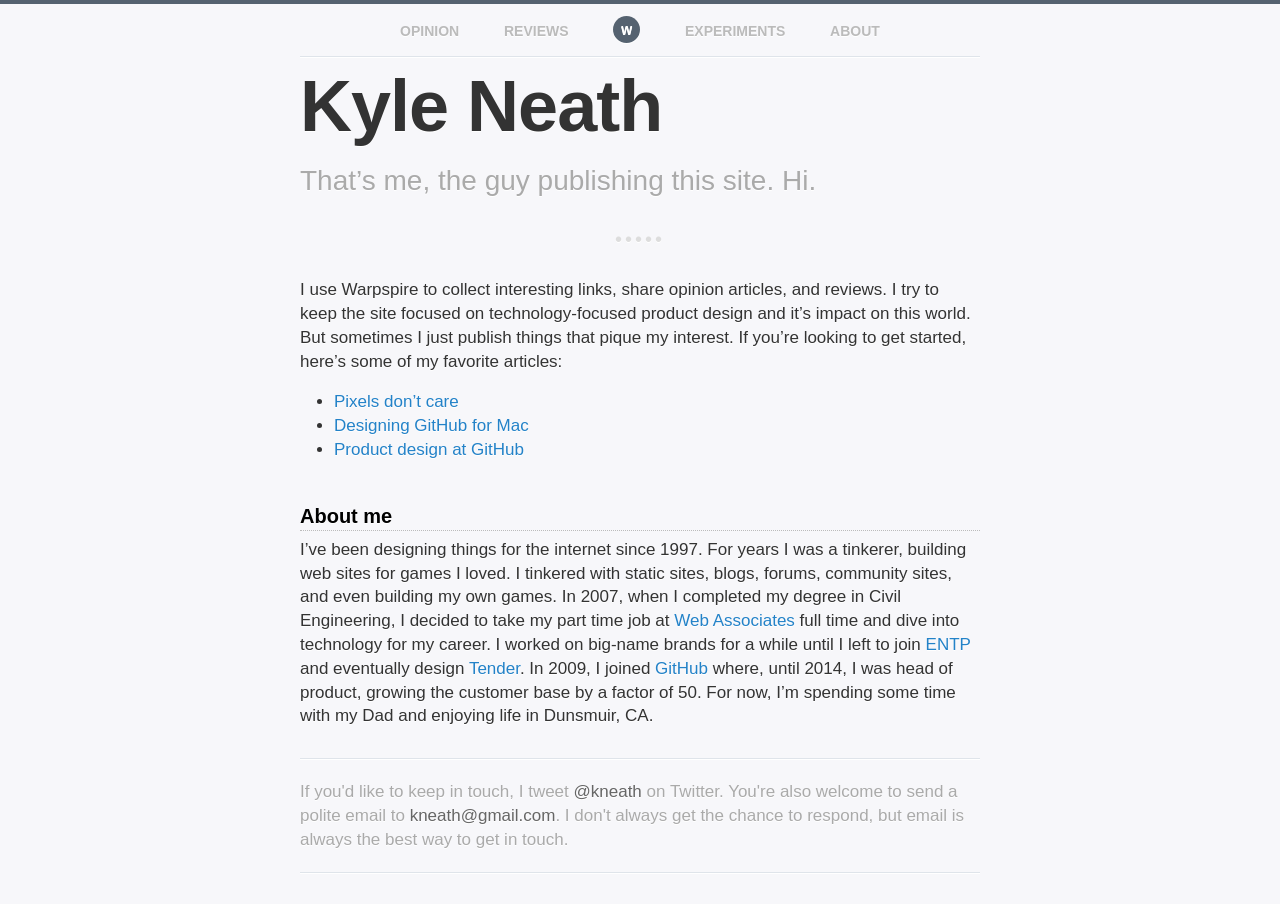
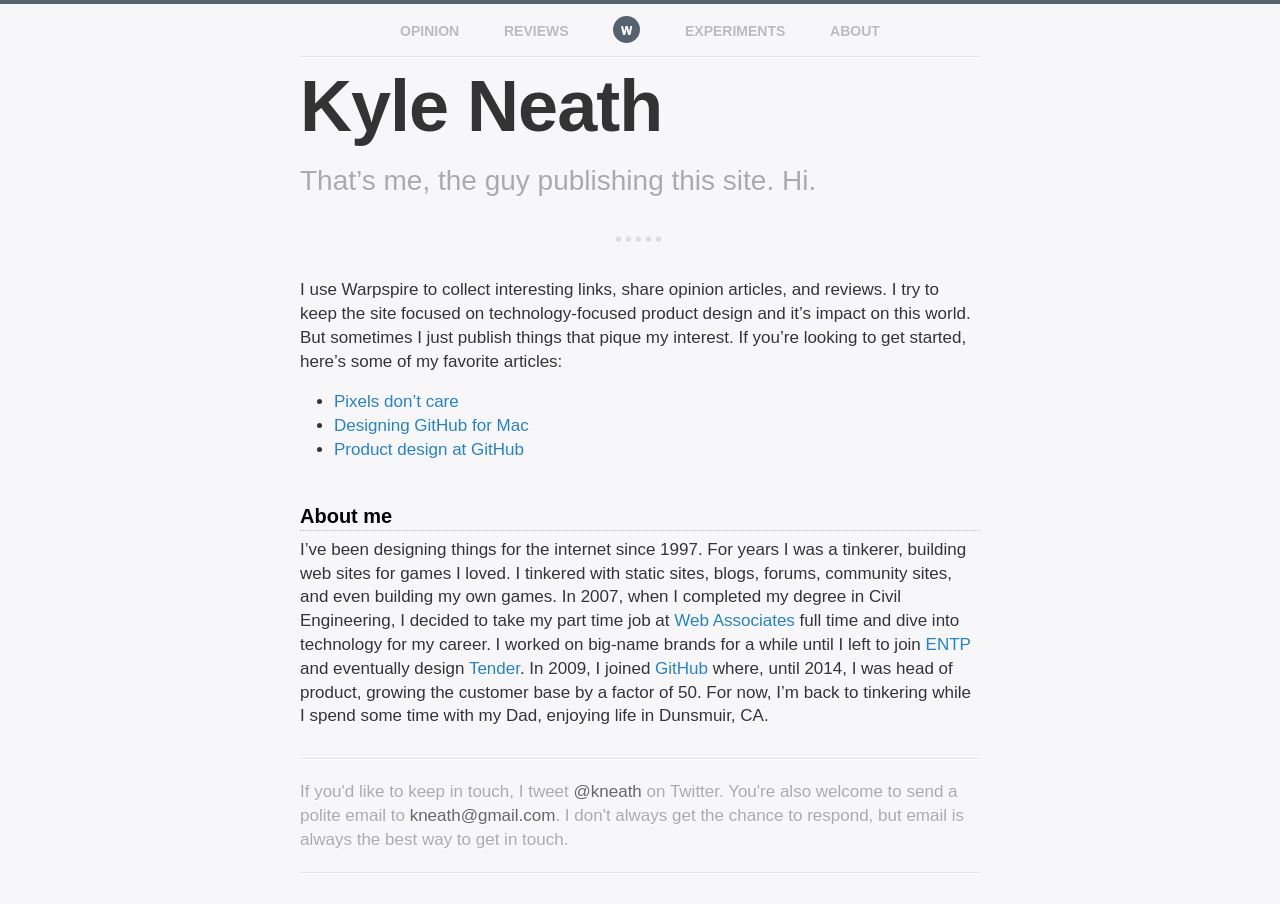
Before and after one commit to kneath/kneath.github.com, a Jekyll site: the page built from about/index.md, in a window 1280 px wide. Built offline with Jekyll 4.4.1, drawn with Linux system fonts in a browser that asks for light colours; Markdown is read by kramdown in place of the engine named in the settings; comment, search, counter and statistics services are not loaded.

Commit message:
Tinkering

```diff
--- a/about/index.md
+++ b/about/index.md
@@ -25,7 +25,7 @@ For years I was a tinkerer, building web sites for games I loved. I tinkered wit
 In 2007, when I completed my degree in Civil Engineering, I decided to take my part time job at [Web Associates](http://en.wikipedia.org/wiki/LEVEL_Studios) full time and dive into technology for my career.
 I worked on big-name brands for a while until I left to join [ENTP](http://entp.com/) and eventually design [Tender](http://tenderapp.com/).
 In 2009, I joined [GitHub](https://github.com) where, until 2014, I was head of product, growing the customer base by a factor of 50.
-For now, I'm spending some time with my Dad and enjoying life in Dunsmuir, CA.
+For now, I'm back to tinkering while I spend some time with my Dad, enjoying life in Dunsmuir, CA.
 
 <div class="keep-in-touch">
   <p>
```
